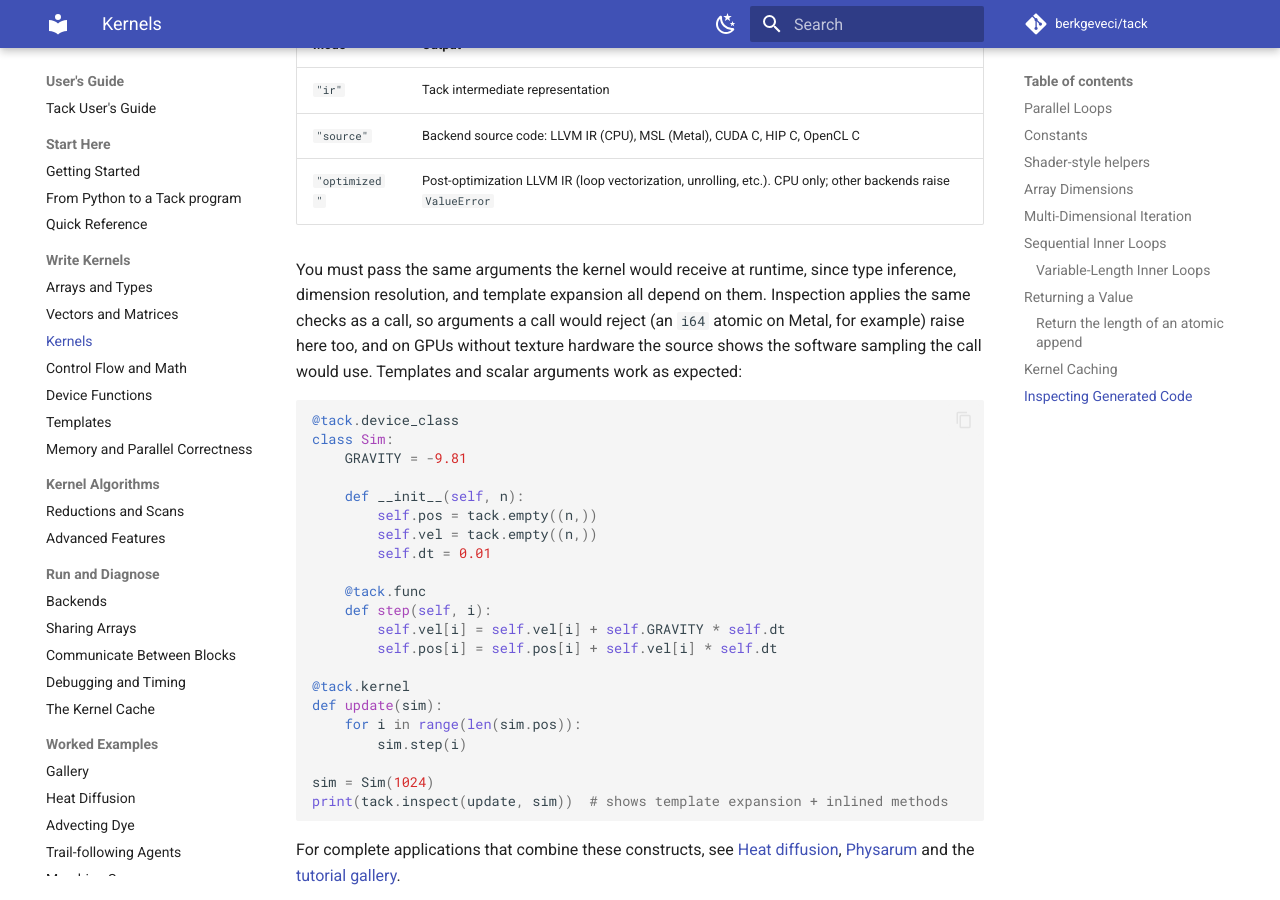
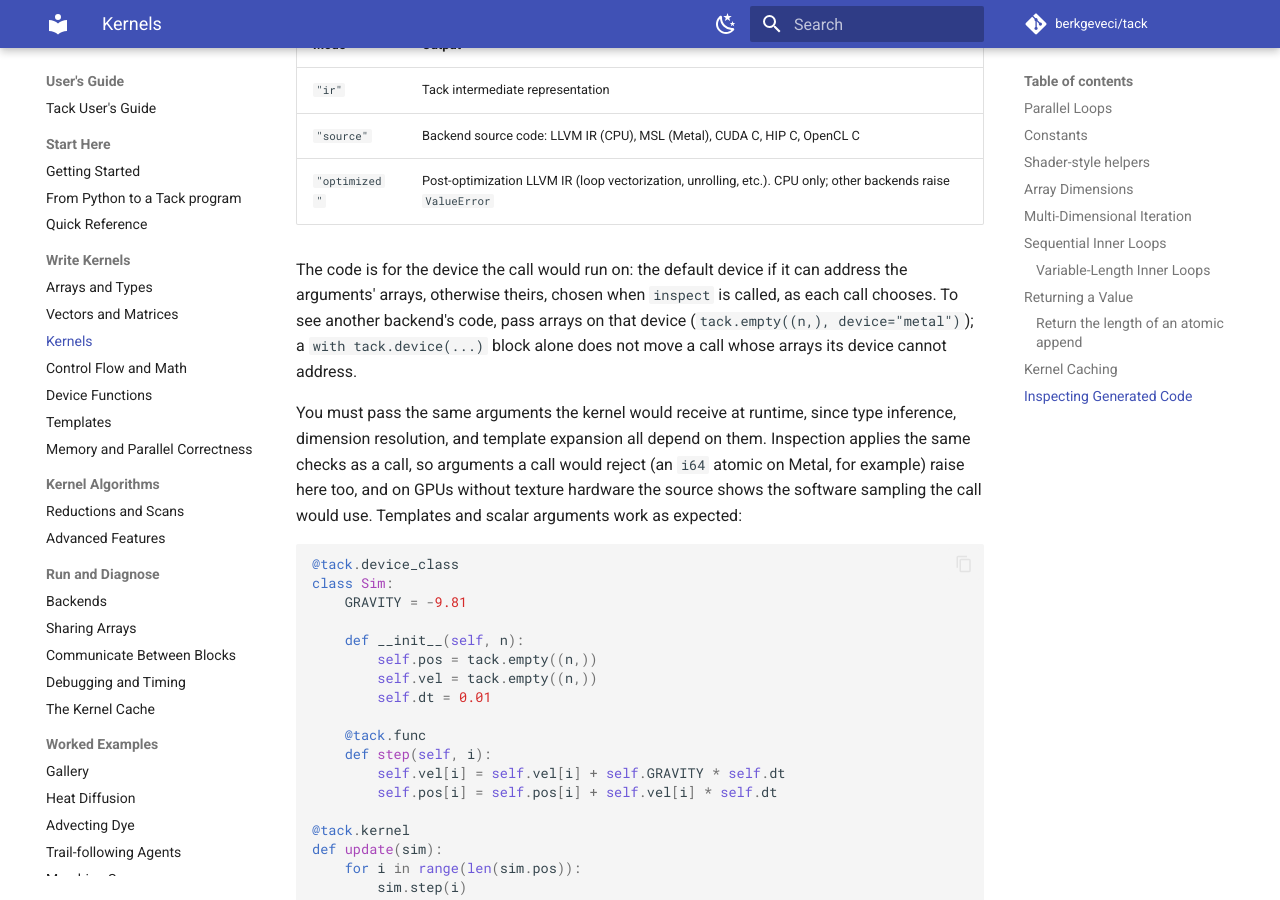
Before and after one commit to berkgeveci/tack, an MkDocs documentation site: the page built from docs/users-guide/03-kernels.md, in a window 1280 px wide and 900 px high, scrolled down 6974 px. Built offline with MkDocs 1.6.1 and Material for MkDocs 9.7.7, drawn with Linux system fonts in a browser that asks for light colours; comment, search, counter and statistics services are not loaded; the version menu is left out.

Commit message:
Docs: tack.inspect shows the code for the device the call would run on, chosen as a call chooses

```diff
--- a/docs/users-guide/03-kernels.md
+++ b/docs/users-guide/03-kernels.md
@@ -349,6 +349,12 @@
 | `"source"` | Backend source code: LLVM IR (CPU), MSL (Metal), CUDA C, HIP C, OpenCL C |
 | `"optimized"` | Post-optimization LLVM IR (loop vectorization, unrolling, etc.). CPU only; other backends raise `ValueError` |
 
+The code is for the device the call would run on: the default device if it
+can address the arguments' arrays, otherwise theirs, chosen when `inspect` is
+called, as each call chooses. To see another backend's code, pass arrays on
+that device (`tack.empty((n,), device="metal")`); a `with tack.device(...)`
+block alone does not move a call whose arrays its device cannot address.
+
 You must pass the same arguments the kernel would receive at runtime, since
 type inference, dimension resolution, and template expansion all depend on
 them. Inspection applies the same checks as a call, so arguments a call
```
Also changed, not shown: 1 other file.
